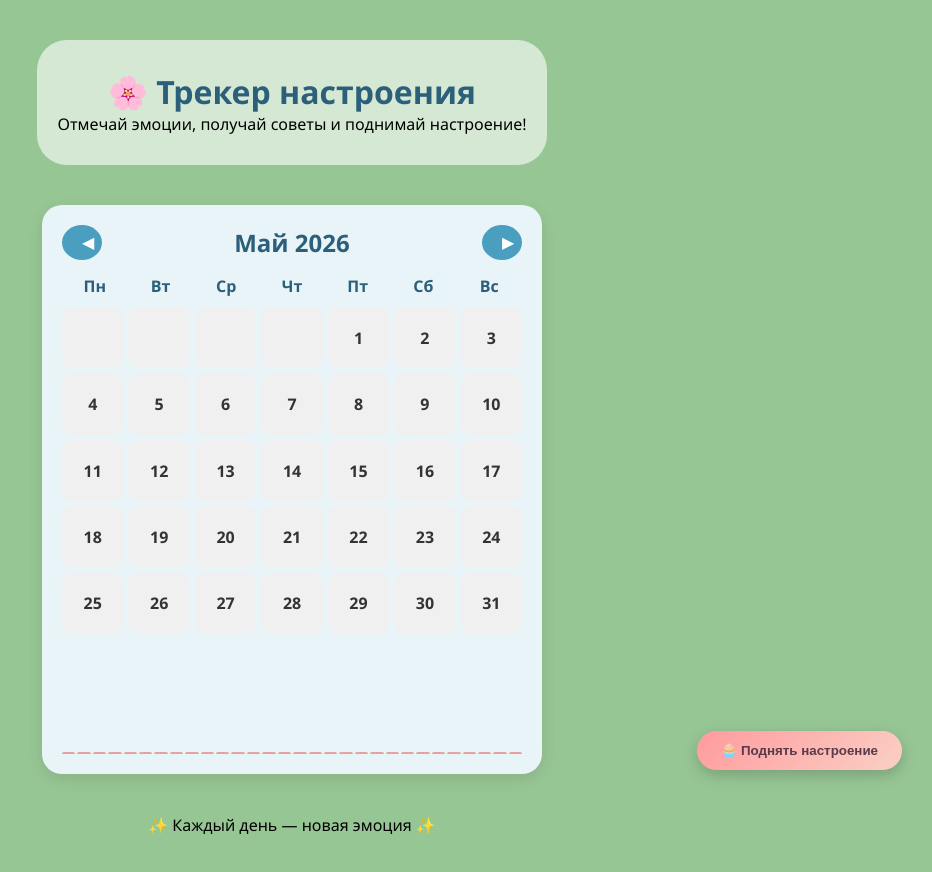
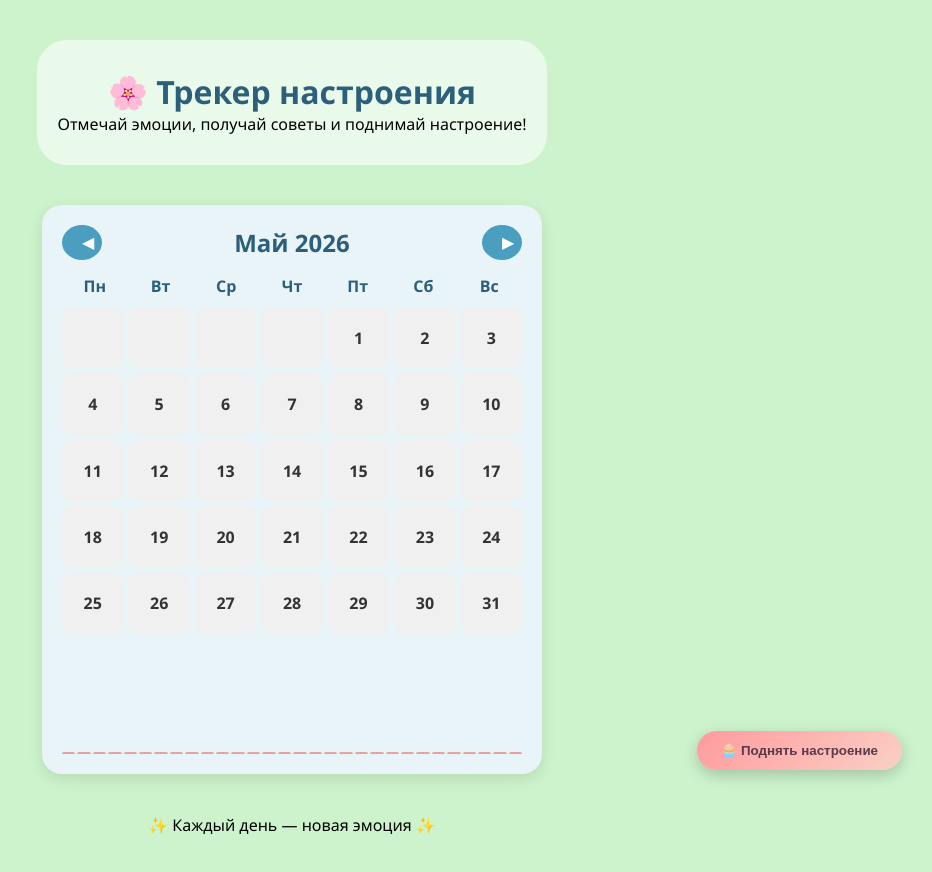
Before and after one commit to nastuxa52-glitch/pract1, a Vue app in the folder practica1/: page / in a window 1280 px wide. Shown: the top 872 px of the page, without its empty margins (348-1280 px from the left). Built offline with nearby package versions, Linux system fonts and the light colour scheme.

Commit message:
поменяла фон на зелёный

```diff
--- a/practica1/src/style.css
+++ b/practica1/src/style.css
@@ -2,7 +2,7 @@
 
 /* Фон всего сайта - ЗЕЛЁНЫЙ */
 body {
-  background: #97c695;
+  background: #ccf3cb;
   font-family: 'Segoe UI', Tahoma, Geneva, Verdana, sans-serif;
   margin: 0;
   padding: 20px;
```
